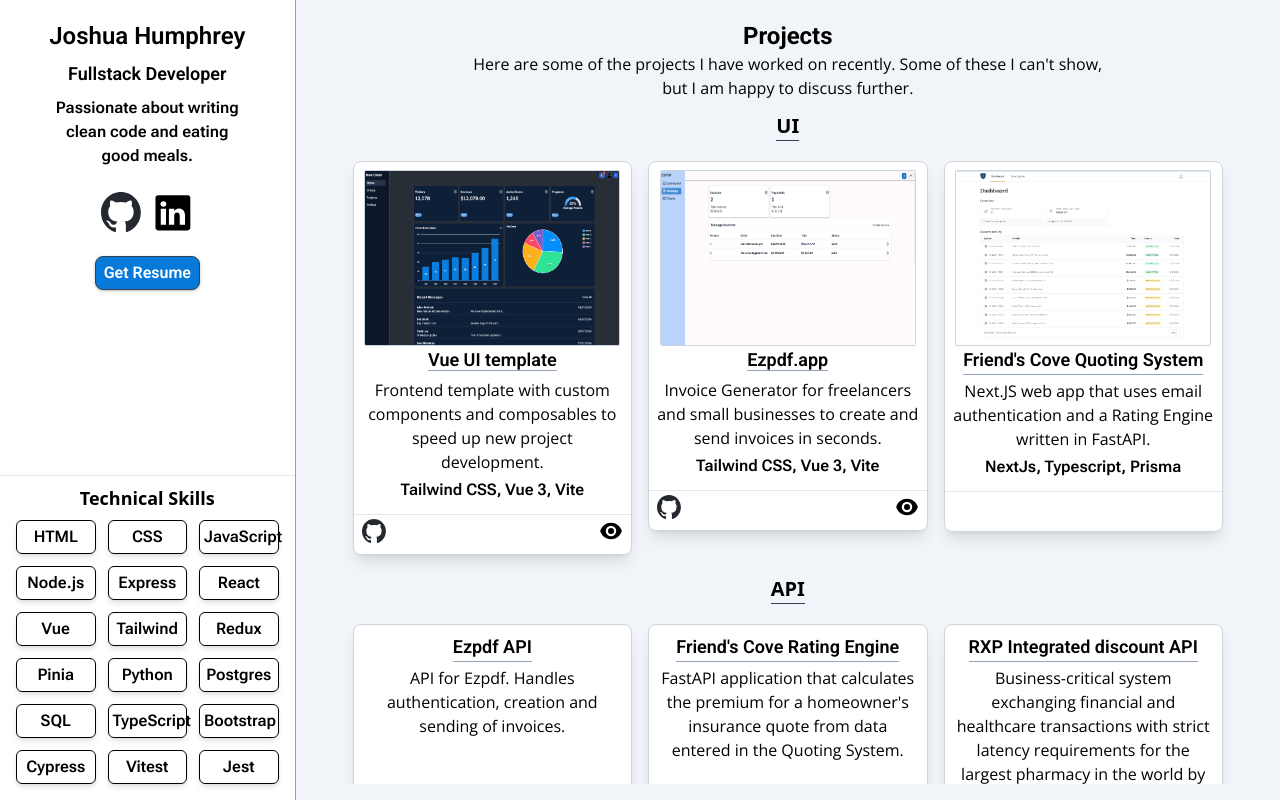
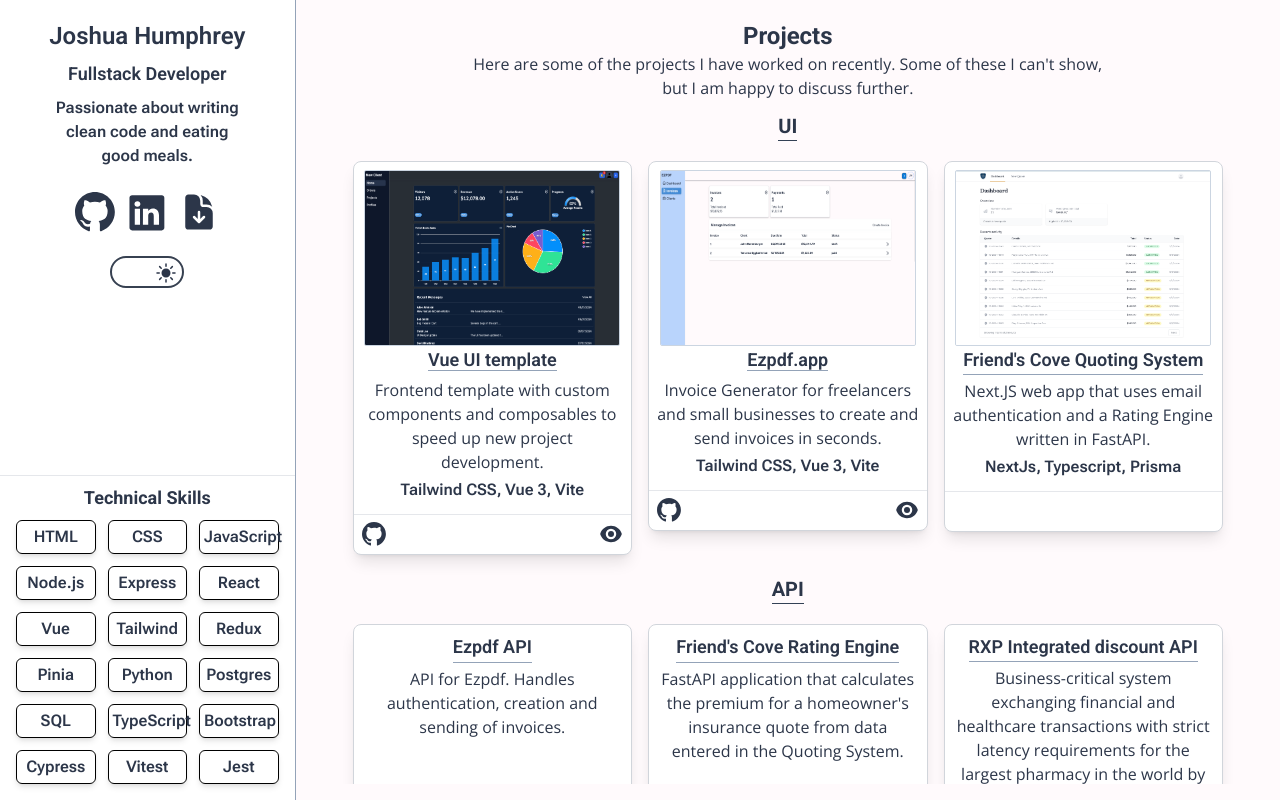
Before and after one commit to Humphreyj/portfolio2025, a Vue app: page / in a window 1280 px wide. Built offline with nearby package versions, Linux system fonts and the light colour scheme; what tailwindcss-motion, vue3-apexcharts would draw is missing.

Commit message:
Dark mode and other styling.

```diff
--- a/src/App.vue
+++ b/src/App.vue
@@ -1,22 +1,30 @@
 <script setup>
-import { RouterView, RouterLink } from 'vue-router'
+import { RouterView } from 'vue-router'
+import { useDark, useToggle } from '@vueuse/core'
 // Components
 import AboutSection from '@/components/about/AboutSection.vue'
 import SkillsSection from '@/components/skills/SkillsSection.vue'
-import ProjectsSection from '@/components/projects/ProjectsSection.vue'
+import DarkModeSwitch from './components/UI/DarkModeSwitch.vue'
+
 // Pinia
 
 // Utils
+
+const isDark = useDark()
+const toggleDark = useToggle(isDark)
 // const props = defineProps({})
 // const emit = defineEmits()
 </script>
 
 <template>
-    <main class="w-screen h-screen pb-12 overflow-hidden md:pb-0 flex-is-js">
+    <main
+        class="w-screen h-screen pb-12 overflow-hidden md:pb-0 flex-is-js primary-text dark:bg-cardBackgroundDark"
+    >
         <section
             class="relative w-[45%] h-full py-1 motion-translate-y-in-50 motion-duration-[1s] border-r border-slate-400 xl:w-[30%] 2xl:w-1/4 flex-col-ic-js"
         >
             <AboutSection />
+            <DarkModeSwitch :is-dark="isDark" @toggle="toggleDark" />
             <nav class="gap-4 mt-4 flex-col-ic-jc">
                 <!-- <RouterLink to="/" class="">Projects</RouterLink> -->
                 <!-- <RouterLink to="/experience" class="">Experience</RouterLink> -->
@@ -25,7 +33,7 @@
             <SkillsSection />
         </section>
         <section
-            class="w-full h-full py-4 flex-col-is-js motion-opacity-in-0 motion-duration-[4s] bg-slate-100"
+            class="w-full h-full py-4 flex-col-is-js motion-opacity-in-0 transition-all bg-appBackground dark:bg-appBackgroundDark motion-duration-[4s]"
         >
             <RouterView />
         </section>
--- a/src/CSS/flexHelpers.css
+++ b/src/CSS/flexHelpers.css
@@ -8,6 +8,9 @@
     }
     .flex-ic-jc {
         @apply flex items-center justify-center;
+    }
+    .flex-ie-jb {
+        @apply flex items-end justify-between;
     }
     .flex-is-js {
         @apply flex items-start justify-start;
--- /dev/null
+++ b/src/assets/GithubIcon.vue
@@ -0,0 +1,24 @@
+<script setup>
+// Components
+const props = defineProps({
+    height: String,
+    width: String,
+})
+// const emit = defineEmits()
+</script>
+
+<template>
+    <svg
+        :width="width"
+        :height="height"
+        viewBox="0 0 98 98"
+        xmlns="http://www.w3.org/2000/svg"
+    >
+        <path
+            fill-rule="evenodd"
+            clip-rule="evenodd"
+            d="M48.854 0C21.839 0 0 22 0 49.217c0 21.756 13.993 40.172 33.405 46.69 2.427.49 3.316-1.059 3.316-2.362 0-1.141-.08-5.052-.08-9.127-13.59 2.934-16.42-5.867-16.42-5.867-2.184-5.704-5.42-7.17-5.42-7.17-4.448-3.015.324-3.015.324-3.015 4.934.326 7.523 5.052 7.523 5.052 4.367 7.496 11.404 5.378 14.235 4.074.404-3.178 1.699-5.378 3.074-6.6-10.839-1.141-22.243-5.378-22.243-24.283 0-5.378 1.94-9.778 5.014-13.2-.485-1.222-2.184-6.275.486-13.038 0 0 4.125-1.304 13.426 5.052a46.97 46.97 0 0 1 12.214-1.63c4.125 0 8.33.571 12.213 1.63 9.302-6.356 13.427-5.052 13.427-5.052 2.67 6.763.97 11.816.485 13.038 3.155 3.422 5.015 7.822 5.015 13.2 0 18.905-11.404 23.06-22.324 24.283 1.78 1.548 3.316 4.481 3.316 9.126 0 6.6-.08 11.897-.08 13.526 0 1.304.89 2.853 3.316 2.364 19.412-6.52 33.405-24.935 33.405-46.691C97.707 22 75.788 0 48.854 0z"
+            fill="currentColor"
+        />
+    </svg>
+</template>
--- /dev/null
+++ b/src/assets/LinkedinIcon.vue
@@ -0,0 +1,33 @@
+<script setup>
+// Components
+const props = defineProps({
+    height: String,
+    width: String,
+})
+// const emit = defineEmits()
+</script>
+
+<template>
+    <svg
+        enable-background="new 0 0 56.693 56.693"
+        height="56.693px"
+        id="Layer_1"
+        version="1.1"
+        viewBox="0 0 56.693 56.693"
+        width="56.693px"
+        xml:space="preserve"
+        xmlns="http://www.w3.org/2000/svg"
+        xmlns:xlink="http://www.w3.org/1999/xlink"
+    >
+        <g>
+            <path
+                d="M30.071,27.101v-0.077c-0.016,0.026-0.033,0.052-0.05,0.077H30.071z"
+                fill="currentColor"
+            />
+            <path
+                d="M49.265,4.667H7.145c-2.016,0-3.651,1.596-3.651,3.563v42.613c0,1.966,1.635,3.562,3.651,3.562h42.12   c2.019,0,3.654-1.597,3.654-3.562V8.23C52.919,6.262,51.283,4.667,49.265,4.667z M18.475,46.304h-7.465V23.845h7.465V46.304z    M14.743,20.777h-0.05c-2.504,0-4.124-1.725-4.124-3.88c0-2.203,1.67-3.88,4.223-3.88c2.554,0,4.125,1.677,4.175,3.88   C18.967,19.052,17.345,20.777,14.743,20.777z M45.394,46.304h-7.465V34.286c0-3.018-1.08-5.078-3.781-5.078   c-2.062,0-3.29,1.389-3.831,2.731c-0.197,0.479-0.245,1.149-0.245,1.821v12.543h-7.465c0,0,0.098-20.354,0-22.459h7.465v3.179   c0.992-1.53,2.766-3.709,6.729-3.709c4.911,0,8.594,3.211,8.594,10.11V46.304z"
+                fill="currentColor"
+            />
+        </g>
+    </svg>
+</template>
--- /dev/null
+++ b/src/assets/MoonIcon.vue
@@ -0,0 +1,19 @@
+<script setup>
+// Components
+// const props = defineProps({})
+// const emit = defineEmits()
+</script>
+
+<template>
+    <svg
+        xmlns="http://www.w3.org/2000/svg"
+        viewBox="0 0 24 24"
+        fill="currentColor"
+    >
+        <path
+            fill-rule="evenodd"
+            d="M9.528 1.718a.75.75 0 0 1 .162.819A8.97 8.97 0 0 0 9 6a9 9 0 0 0 9 9 8.97 8.97 0 0 0 3.463-.69.75.75 0 0 1 .981.98 10.503 10.503 0 0 1-9.694 6.46c-5.799 0-10.5-4.7-10.5-10.5 0-4.368 2.667-8.112 6.46-9.694a.75.75 0 0 1 .818.162Z"
+            clip-rule="evenodd"
+        />
+    </svg>
+</template>
--- /dev/null
+++ b/src/assets/ResumeIcon.vue
@@ -0,0 +1,22 @@
+<script setup>
+// Components
+// const props = defineProps({})
+// const emit = defineEmits()
+</script>
+
+<template>
+    <svg
+        xmlns="http://www.w3.org/2000/svg"
+        viewBox="0 0 24 24"
+        fill="currentColor"
+    >
+        <path
+            fill-rule="evenodd"
+            d="M5.625 1.5H9a3.75 3.75 0 0 1 3.75 3.75v1.875c0 1.036.84 1.875 1.875 1.875H16.5a3.75 3.75 0 0 1 3.75 3.75v7.875c0 1.035-.84 1.875-1.875 1.875H5.625a1.875 1.875 0 0 1-1.875-1.875V3.375c0-1.036.84-1.875 1.875-1.875Zm5.845 17.03a.75.75 0 0 0 1.06 0l3-3a.75.75 0 1 0-1.06-1.06l-1.72 1.72V12a.75.75 0 0 0-1.5 0v4.19l-1.72-1.72a.75.75 0 0 0-1.06 1.06l3 3Z"
+            clip-rule="evenodd"
+        />
+        <path
+            d="M14.25 5.25a5.23 5.23 0 0 0-1.279-3.434 9.768 9.768 0 0 1 6.963 6.963A5.23 5.23 0 0 0 16.5 7.5h-1.875a.375.375 0 0 1-.375-.375V5.25Z"
+        />
+    </svg>
+</template>
--- /dev/null
+++ b/src/assets/SunIcon.vue
@@ -0,0 +1,17 @@
+<script setup>
+// Components
+// const props = defineProps({})
+// const emit = defineEmits()
+</script>
+
+<template>
+    <svg
+        xmlns="http://www.w3.org/2000/svg"
+        viewBox="0 0 24 24"
+        fill="currentColor"
+    >
+        <path
+            d="M12 2.25a.75.75 0 0 1 .75.75v2.25a.75.75 0 0 1-1.5 0V3a.75.75 0 0 1 .75-.75ZM7.5 12a4.5 4.5 0 1 1 9 0 4.5 4.5 0 0 1-9 0ZM18.894 6.166a.75.75 0 0 0-1.06-1.06l-1.591 1.59a.75.75 0 1 0 1.06 1.061l1.591-1.59ZM21.75 12a.75.75 0 0 1-.75.75h-2.25a.75.75 0 0 1 0-1.5H21a.75.75 0 0 1 .75.75ZM17.834 18.894a.75.75 0 0 0 1.06-1.06l-1.59-1.591a.75.75 0 1 0-1.061 1.06l1.59 1.591ZM12 18a.75.75 0 0 1 .75.75V21a.75.75 0 0 1-1.5 0v-2.25A.75.75 0 0 1 12 18ZM7.758 17.303a.75.75 0 0 0-1.061-1.06l-1.591 1.59a.75.75 0 0 0 1.06 1.061l1.591-1.59ZM6 12a.75.75 0 0 1-.75.75H3a.75.75 0 0 1 0-1.5h2.25A.75.75 0 0 1 6 12ZM6.697 7.757a.75.75 0 0 0 1.06-1.06l-1.59-1.591a.75.75 0 0 0-1.061 1.06l1.59 1.591Z"
+        />
+    </svg>
+</template>
--- /dev/null
+++ b/src/components/UI/DarkModeSwitch.vue
@@ -0,0 +1,27 @@
+<script setup>
+// Assets
+import MoonIcon from '@/assets/MoonIcon.vue'
+import SunIcon from '@/assets/SunIcon.vue'
+// Components
+const props = defineProps({
+    isDark: Boolean,
+})
+const emit = defineEmits(['toggle'])
+</script>
+
+<template>
+    <div
+        class="relative w-1/2 h-8 mt-6 border-2 border-gray-700 rounded-full dark:border-gray-500 md:w-1/4"
+    >
+        <MoonIcon
+            v-if="isDark"
+            class="absolute left-0 w-6 h-6 mt-[4px] ml-1 motion-duration-1500 motion-scale-out-0 cursor-pointer motion-translate-y-in-100 primary-text"
+            @click="emit('toggle')"
+        />
+        <SunIcon
+            v-if="!isDark"
+            class="absolute right-0 w-6 h-6 mt-[3px] mr-1 motion-duration-1500 cursor-pointer motion-translate-y-in-100 motion-scale-out-0 primary-text"
+            @click="emit('toggle')"
+        />
+    </div>
+</template>
--- a/src/components/about/AboutSection.vue
+++ b/src/components/about/AboutSection.vue
@@ -1,10 +1,12 @@
 <script setup>
 // Components
-import Button from '../UI/Button.vue'
+
 // Assets
-import github from '@/assets/github-mark.svg'
-import linkedin from '@/assets/linkedin.svg'
+
 import resume from '@/assets/resume.pdf'
+import ResumeIcon from '@/assets/ResumeIcon.vue'
+import GithubIcon from '@/assets/GithubIcon.vue'
+import LinkedinIcon from '@/assets/LinkedinIcon.vue'
 
 // const props = defineProps({})
 // const emit = defineEmits()
@@ -39,19 +41,19 @@
                 href="https://github.com/Humphreyj"
                 target="_blank"
                 rel="noopener noreferrer"
-                ><img :src="github" alt="" class="size-8 md:size-10"
+                ><GithubIcon class="size-10"
             /></a>
+
             <a
                 href="https://www.linkedin.com/in/joshahumphrey/"
                 target="_blank"
                 rel="noopener noreferrer"
-                ><img :src="linkedin" alt="" class="size-8 md:size-10"
+                ><LinkedinIcon class="size-10"
             /></a>
+            <ResumeIcon
+                class="cursor-pointer size-10"
+                @click="downloadResume"
+            />
         </div>
-        <Button
-            @click="downloadResume"
-            button-class="hover:mt-[1px]"
-            text="Get Resume"
-        />
     </section>
 </template>
--- a/src/components/projects/ProjectCard.vue
+++ b/src/components/projects/ProjectCard.vue
@@ -3,7 +3,7 @@
 // Components
 import Card from '@/components/UI/Card.vue'
 // Assets
-import github from '@/assets/github-mark.svg'
+import GithubIcon from '@/assets/GithubIcon.vue'
 import { EyeIcon } from '@heroicons/vue/24/solid';
 const props = defineProps({
     projectImg: String,
@@ -36,20 +36,19 @@
                 <p class="grid row-start-3 py-1 font-content">{{ description }}</p>
                 <p class="grid row-start-4 font-semibold grid-rows-subgrid font-subtext">{{ techStack }}</p>
             </div>
-            <footer class="w-full h-8 px-2 border-t flex-ic-jb">
+            <footer class="w-full h-8 px-2 border-t flex-ie-jb">
                 <a
                 v-if="githubUrl"
                 :href="githubUrl"
                 target="_blank"
                 rel="noopener noreferrer"
-                ><img :src="github" alt="" class="size-6"
-            /></a>
+                ><GithubIcon class='size-6'/></a>
                 <a
                 v-if="projectUrl" :href="projectUrl" target="_blank" rel="noopener noreferrer"
                 ><EyeIcon class="size-6"/></a>
             </footer>
         </Card>
-        <Card v-else container-class="grid w-full grid-cols-1 relative  gap-1 text-center shadow-lg min-h-[15rem]" >
+        <Card v-else container-class="grid w-full grid-cols-1 relative  gap-1 text-center shadow-lg min-h-[15.5rem]" >
             <div class="grid w-full p-2 grid-rows-auto">
 
                 <a v-if="projectUrl" :href="projectUrl" target="_blank"  class=" grid grid-rows-[auto-auto-auto-2fr-2fr] mx-auto text-lg font-semibold border-b font-display w-max border-slate-400">{{ title }}</a>
@@ -57,17 +56,16 @@
                 <p class="grid row-start-2 row-end-7 py-1 min-h-32 font-content">{{ description }}</p>
                 <p class="grid row-start-7 font-semibold grid-rows-subgrid font-subtext">{{ techStack }}</p>
             </div>
-            <footer class="w-full h-8 px-2 border-t flex-ic-jb">
+            <footer class="w-full h-8 px-2 border-t flex-ie-jb">
                 <a
                 v-if="githubUrl"
                 :href="githubUrl"
                 target="_blank"
                 rel="noopener noreferrer"
-                ><img :src="github" alt="" class="size-6"
-            /></a>
+                ><GithubIcon class='size-6'/></a>
                 <a
                 v-if="projectUrl" :href="projectUrl" target="_blank" rel="noopener noreferrer"
-                ><EyeIcon class="size-6"/></a>
+                ><EyeIcon class="my-0 size-6"/></a>
             </footer>
         </Card>
 
--- a/src/components/skills/SkillsSection.vue
+++ b/src/components/skills/SkillsSection.vue
@@ -36,7 +36,7 @@
                 <div
                     v-for="(skill, i) in skills"
                     :key="i"
-                    class="w-full p-1 font-semibold text-center border border-black rounded-md shadow-md font-subtext"
+                    class="w-full p-1 font-semibold text-center border border-black rounded-md shadow-md dark:border-gray-500 font-subtext"
                 >
                     {{ skill }}
                 </div>
```
